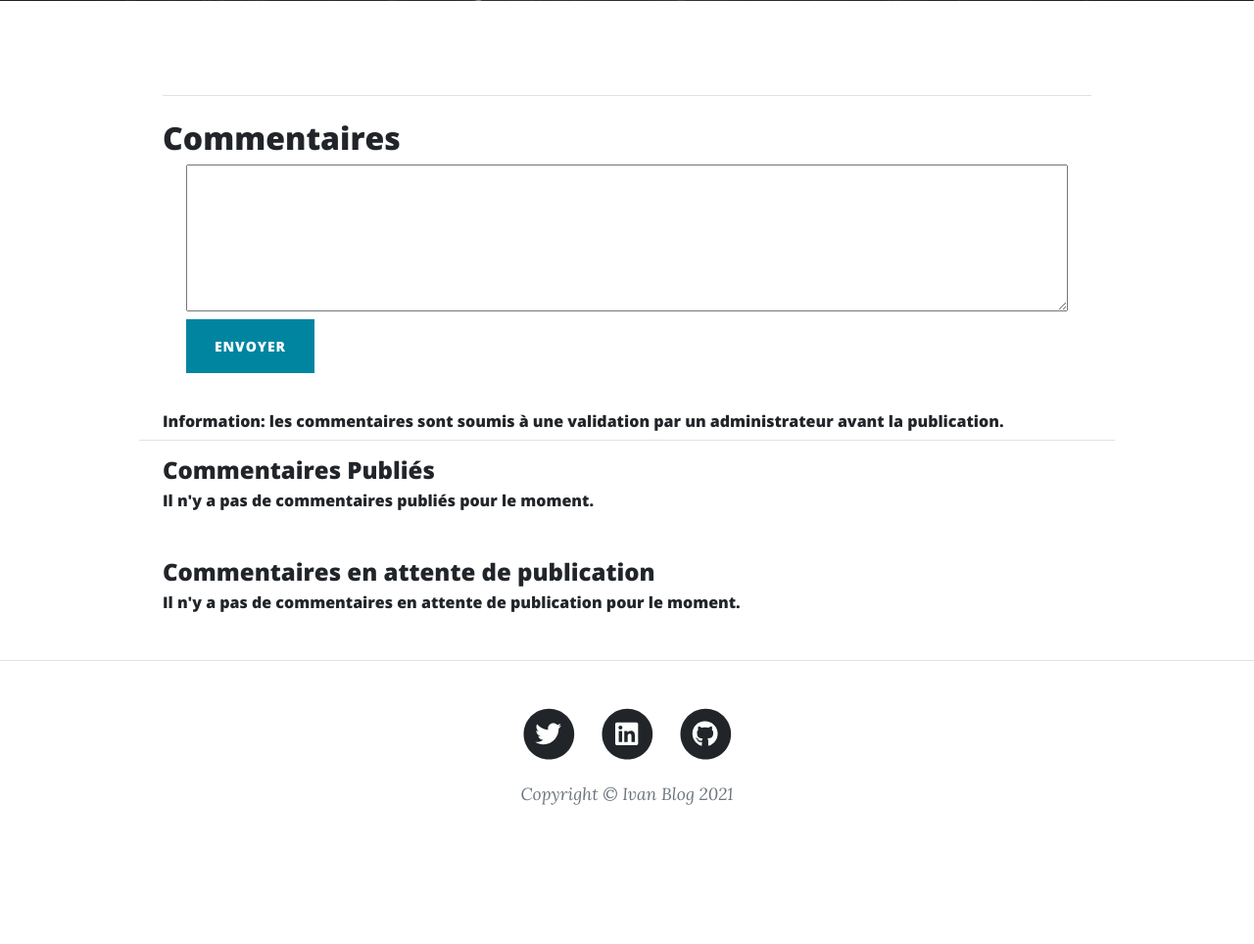
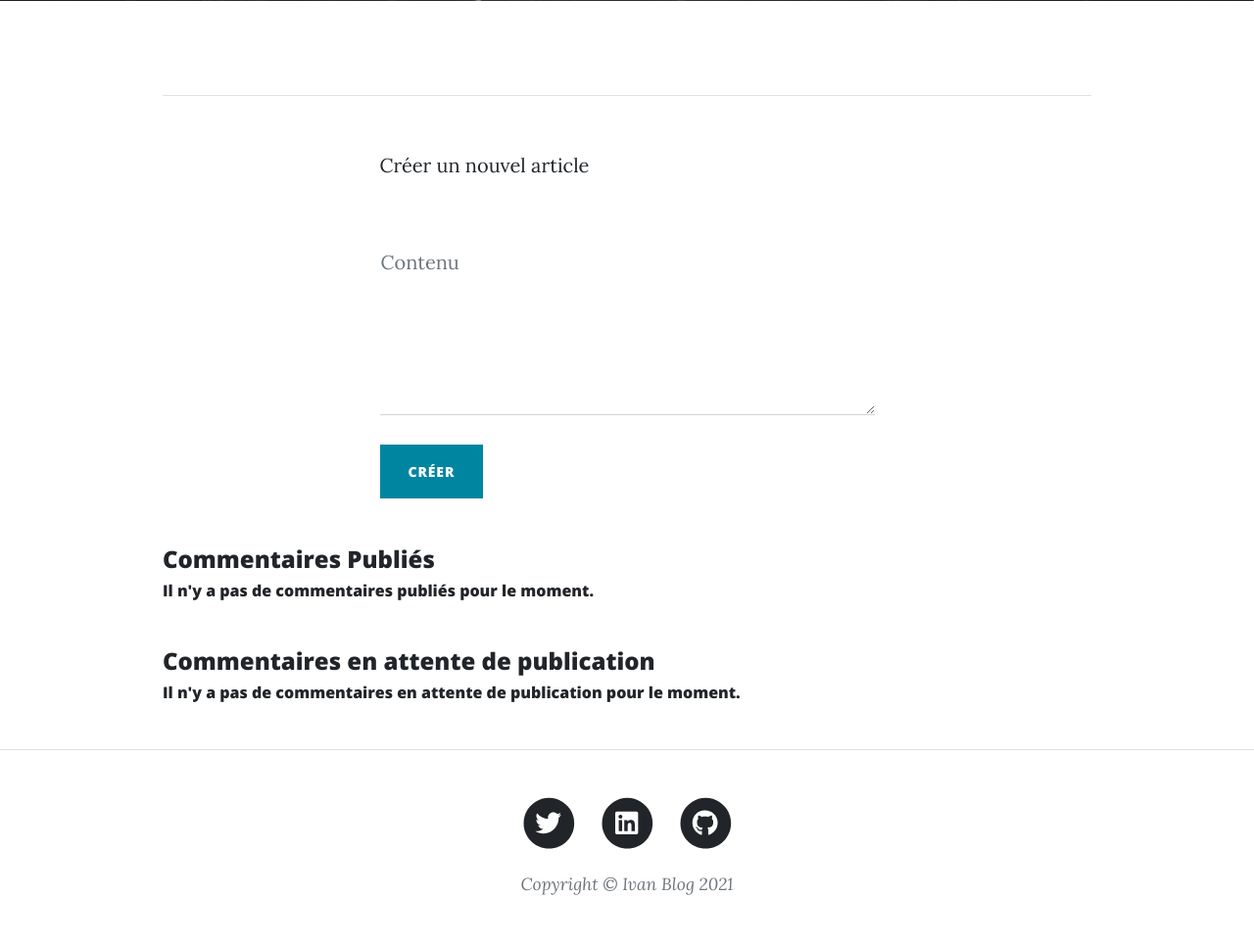
Before and after one commit to soutenance14/blog, a PHP site: template app/template/post/post.twig in a window 1280 px wide. Shown: the part 453-1417 px from the top of the page at 98% size. Before the commit the page ends 1275 px from the top, so only its background shows below. Run offline with PHP 8.4, Linux system fonts and the light colour scheme; the template is opened without the code that fills it, so the values that code supplies are empty; some libraries are stand-ins or nearby versions.

Commit message:
Update comments Fixes #22

```diff
--- a/app/template/comment/comments.twig
+++ b/app/template/comment/comments.twig
@@ -1,6 +1,6 @@
 <div class="container px-4 px-lg-5 comments">
     <div class="row gx-4 gx-lg-5 justify-content-center">
-        <h4 class="post-title">Commentaires</h4>
+        {# <h4 class="post-title">Commentaires</h4> #}
         {% if user.getPermission is null %}
             <p><a href="{{root}}login">S'identifier</a> ou <a href="{{root}}signUp">s'inscrire</a> pour laisser un commentaire.</p>
         {% else %}
--- a/app/template/comment/commentsBack.twig
+++ b/app/template/comment/commentsBack.twig
@@ -1,6 +1,6 @@
 <div class="container px-4 px-lg-5 comments">
     <div class="row gx-4 gx-lg-5 justify-content-center">
-        <h2 class="post-title">Commentaires</h2>
+        {# <h2 class="post-title">Commentaires</h2> #}
         {% include "comment/formComment.twig" %}
         <h4 class="post-title">Commentaires Publiés</h4>
         {% if listCommentsPublishedEntity|length <1 %}
--- a/app/template/comment/formComment.twig
+++ b/app/template/comment/formComment.twig
@@ -1,23 +1,102 @@
-<div class="container px-4 px-lg-5 comments">
-    <div class="row gx-4 gx-lg-5 justify-content-center">
-        <form method ='post' action ='{{root}}pushComment'>
-            <textarea style='width: 100%; height: 150px; font-size: 0.8em' name='contenu'>
-            </textarea>
 
-            <div class='hide'>
-                <input name='id_post' value='{{id_post}}'>
-                <input name='token' value='{{user.getToken()}}'>
+
+    <div class="container px-4 px-lg-5">
+        <div class="row gx-4 gx-lg-5 justify-content-center">
+            <div class="col-md-10 col-lg-8 col-xl-7">
+                <p>Créer un nouvel article</p>
+                <div class="my-5">
+                    <div id="form" method ='post'>
+                        <div class="form-floating post-form" id="contenu" >
+                            <textarea class="form-control postTextarea" name="contenu" type="text" placeholder="Enter your message here..." style="height: 12rem" data-sb-validations="required"></textarea>
+                            <label for="contenu">Contenu</label>
+                            <div class="invalid-feedback" data-sb-feedback="contenu:required">Un texte de 150 caractères minimum est nécessaire.</div>
+                            <div class="invalid-feedback specific-feedback" data-sb-feedback="newPassword:required">Le texte est inférieur à 150 caractères!</div>
+                        </div>
+
+                        <div class="post-form hide"  id="token">
+                            <input class="form-control" name="token" type="password" value="{{user.getToken()}}" />
+                        </div>
+
+                        <div class="post-form hide"  id="id_post">
+                            <input class="form-control" name="id_post" type="text" value="{{postEntity.getId()}}" />
+                        </div>
+
+                        <br />
+                       <img id="progress_bar" class="hide" src="assets/img/gif/chargement2.gif"/>
+
+                        <div id="submitSuccessMessage">
+                            <div class="text-center mb-3">
+                                <div class="fw-bolder">Le commentaire à été enregistré avec succés. Il peut être soumis à une validation avant publication.</div>
+                            </div>
+                        </div>
+
+                        <!-- Submit error message-->
+                        <!---->
+                        <!-- This is what your users will see when there is-->
+                        <!-- an error submitting the form-->
+                        <div id="submitErrorMessage"><div class="text-center text-danger mb-3">Erreur l'article n'a pas été enregistré.</div></div>
+                        <!-- Submit Button-->
+                        {# <button class="btn btn-primary text-uppercase" id="submitButton" type="submit">Envoyer</button> #}
+                        <button class="btn btn-primary text-uppercase" id="submitButton">Créer</button>
+                    </div>
+                </div>
             </div>
-            {# <div class="form-floating">
-                <textarea class="form-control" id="message" placeholder="Enter your message here..." style="height: 12rem" data-sb-validations="required"></textarea>
-                <label for="message">Message</label>
-                <div class="invalid-feedback" data-sb-feedback="message:required">A message is required.</div>
-            </div>
-            <div class="d-none" id="submitErrorMessage"><div class="text-center text-danger mb-3">Error sending message!</div></div> #}
-            <button class="btn btn-primary text-uppercase" id="submitButton" type="submit">Envoyer</button>
-        </form>
-        <br>
+        </div>
     </div>
-</div>
-<h6>Information: les commentaires sont soumis à une validation par un administrateur avant la publication.</h6>
-<hr>
+</main>
+
+
+{% block js %}
+    {# <script src="https://cdn.startbootstrap.com/sb-forms-latest.js"></script> #}
+
+    <script>
+
+        var contenu = (document.getElementById("contenu").getElementsByClassName("form-control"))[0];
+
+        var invalidSpecificContenu = (document.getElementById("contenu").getElementsByClassName("specific-feedback"))[0];
+
+        // specific element will be verified
+        var url = '{{ root }}push/comment';
+
+        function displaySomethingSpecific()
+        {
+            //progress_bar.style.display = 'block';
+        }
+
+        function hideSomethingSpecific()
+        {
+            //progress_bar.style.display = 'none';
+        }
+
+        function doSomethingSpecificSuccess()
+        {
+            console.log('ok');
+            //progress_bar.style.display = 'none';
+        }
+
+        function doSomethingSpecificError()
+        {
+            errorMessage.style.display='block';
+            // errorMessage.innerHTML='block';
+            console.log('errorSpe');
+            //progress_bar.style.display = 'none';
+        }
+
+        function validFormSpecificPage()
+        {
+            var $validFormSpecificPage = true;
+
+            if(contenu['value'].length < 3)
+            {
+                $validFormSpecificPage = false;
+                invalidSpecificContenu.style.display = 'block';
+                invalidSpecificContenu.style.display = 'block';
+            }
+            return $validFormSpecificPage;
+        }
+        // ce script doit être ecexuter avant le script ci dessous
+    </script>
+
+    {# <script src="{{root}}js/submitContact.js"></script> #}
+    <script src="{{root}}js/submit.js"></script>
+{% endblock %}
--- a/app/template/post/postPushForm.twig
+++ b/app/template/post/postPushForm.twig
@@ -90,6 +90,11 @@
             //progress_bar.style.display = 'none';
         }
 
+        function doSomethingSpecificSuccess()
+        {
+            //progress_bar.style.display = 'none';
+        }
+
         function validFormSpecificPage()
         {
             var $validFormSpecificPage = true;
--- a/public/js/submit.js
+++ b/public/js/submit.js
@@ -26,12 +26,14 @@ function validateForm()
     var invalid = (postForm.getElementsByClassName("invalid-feedback"))[0];
     if(! validateType(editText))
     {
+      console.log("erreur");
       $validateForm = false;
       invalid.style.display = 'block';
     }
     else
     {
       post[ editText['name']] =   editText['value'] ;
+      console.log(post);
     }
   };
   return $validateForm;
@@ -183,10 +185,10 @@ function sendData(data, url)
           }
           else
           {
-
             errorMessage.style.display = 'block';
             errorMessage.innerHTML = XHR.responseText;
             errorMessage.className = "text-center text-danger mb-3";
+            console.log('test'+XHR.responseText+'test');
             doSomethingSpecificError();
           }
       }
```
Also changed, not shown: app/controller/CommentController.php (+20 -20 lines), app/template/comment/formComment copy 2.twig (added, +86 -0 lines), app/template/comment/formComment copy 3.twig (added, +23 -0 lines), app/template/comment/formComment copy 4.twig (added, +23 -0 lines), app/template/comment/formComment copy.twig (added, +23 -0 lines).
